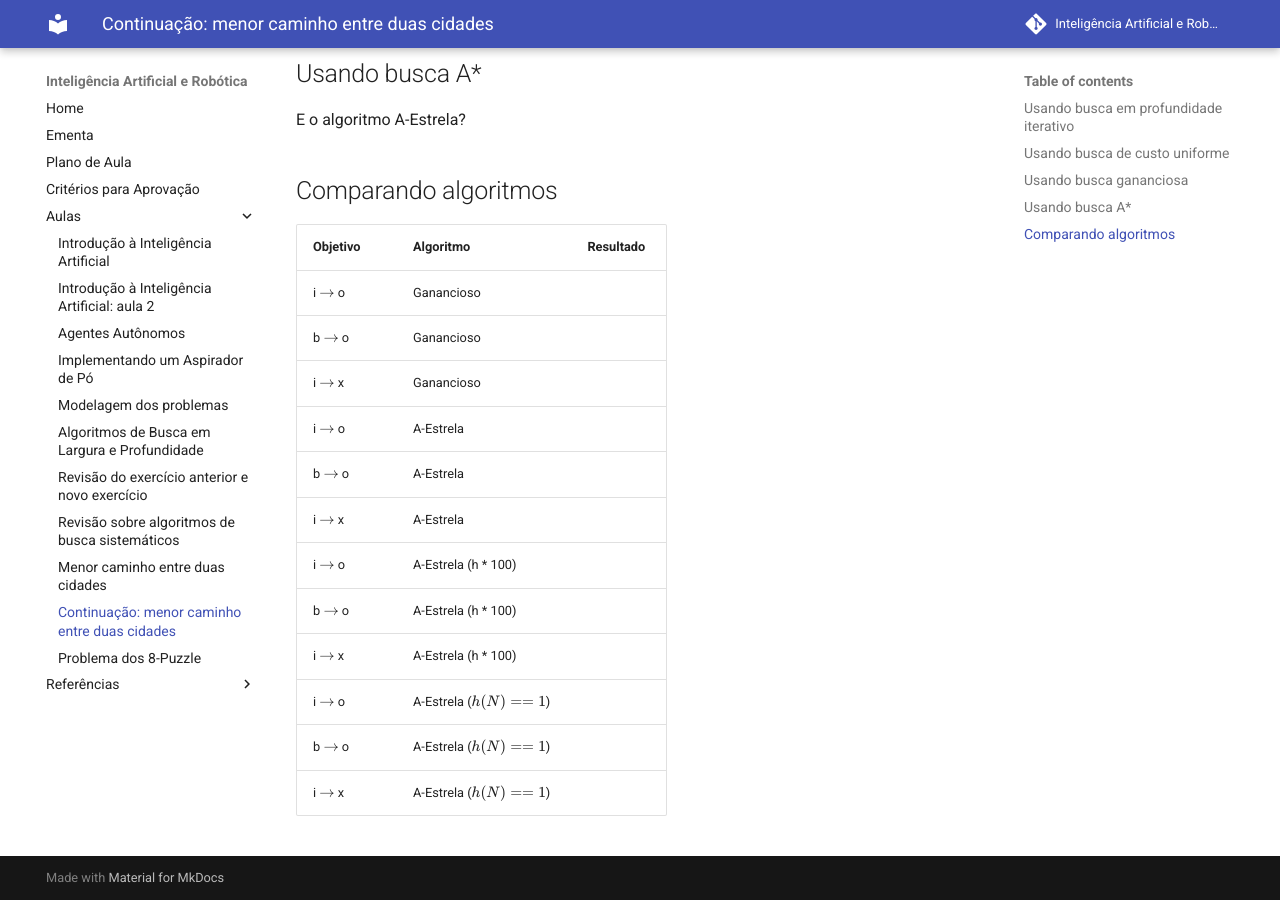
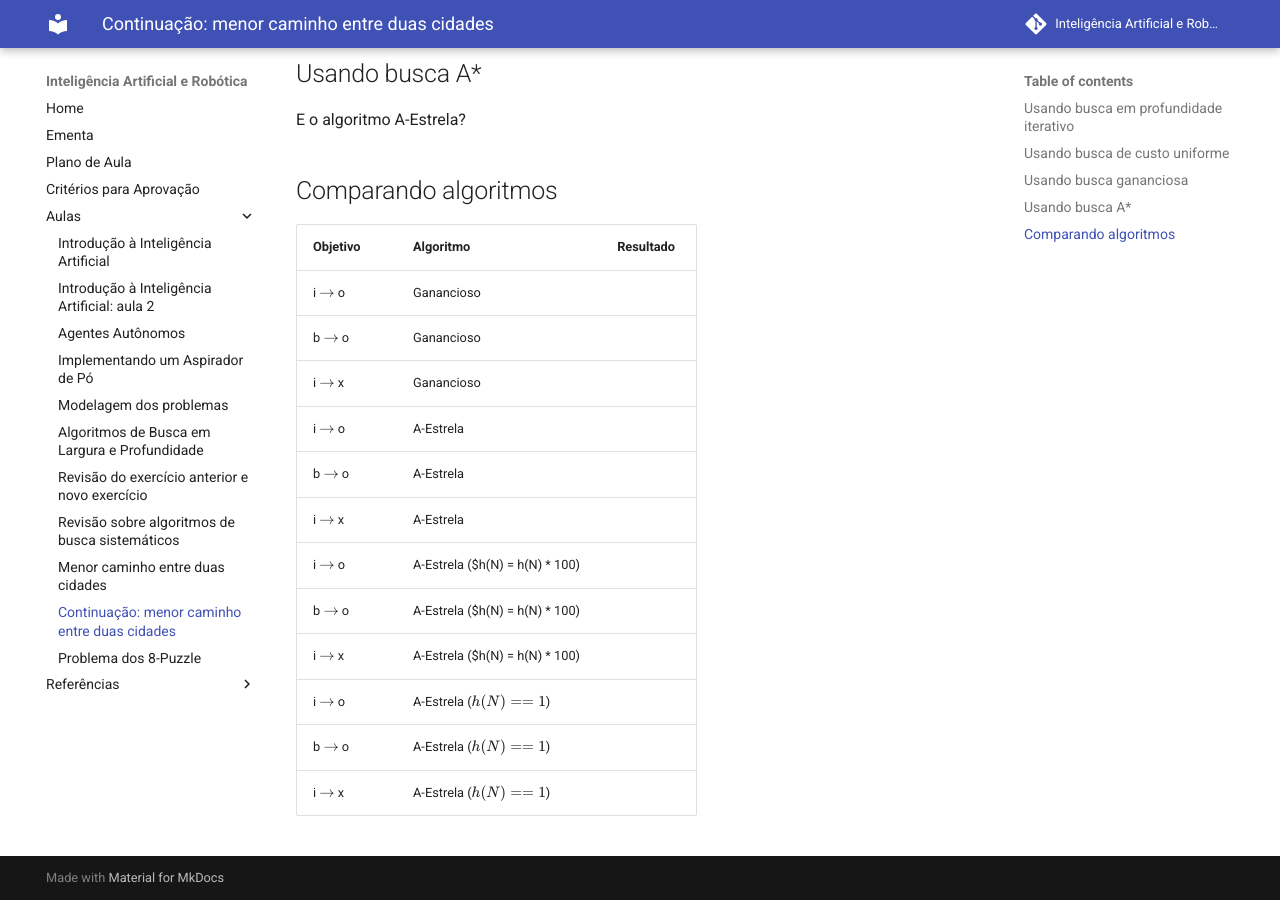
Before and after one commit to Insper/ia_bcc, an MkDocs documentation site: the page built from docs/aulas/08_heuristica_parte_2/index.md, in a window 1280 px wide and 900 px high, scrolled down 2025 px. Built offline with MkDocs 1.6.1 and Material for MkDocs 9.7.7, drawn with Linux system fonts in a browser that asks for light colours; nearby versions of some CDN libraries; comment, search, counter and statistics services are not loaded.

```diff
--- a/docs/aulas/08_heuristica_parte_2/index.md
+++ b/docs/aulas/08_heuristica_parte_2/index.md
@@ -77,9 +77,9 @@ E o algoritmo A-Estrela?
 | i $\rightarrow$ o | A-Estrela | |
 | b $\rightarrow$ o | A-Estrela | |
 | i $\rightarrow$ x | A-Estrela | |
-| i $\rightarrow$ o | A-Estrela (h * 100) | |
-| b $\rightarrow$ o | A-Estrela (h * 100)| |
-| i $\rightarrow$ x | A-Estrela (h * 100)| |
+| i $\rightarrow$ o | A-Estrela ($h(N) = h(N) * 100) | |
+| b $\rightarrow$ o | A-Estrela ($h(N) = h(N) * 100)| |
+| i $\rightarrow$ x | A-Estrela ($h(N) = h(N) * 100)| |
 | i $\rightarrow$ o | A-Estrela ($h(N) == 1$) | |
 | b $\rightarrow$ o | A-Estrela ($h(N) == 1$)| |
 | i $\rightarrow$ x | A-Estrela ($h(N) == 1$)| |
```
